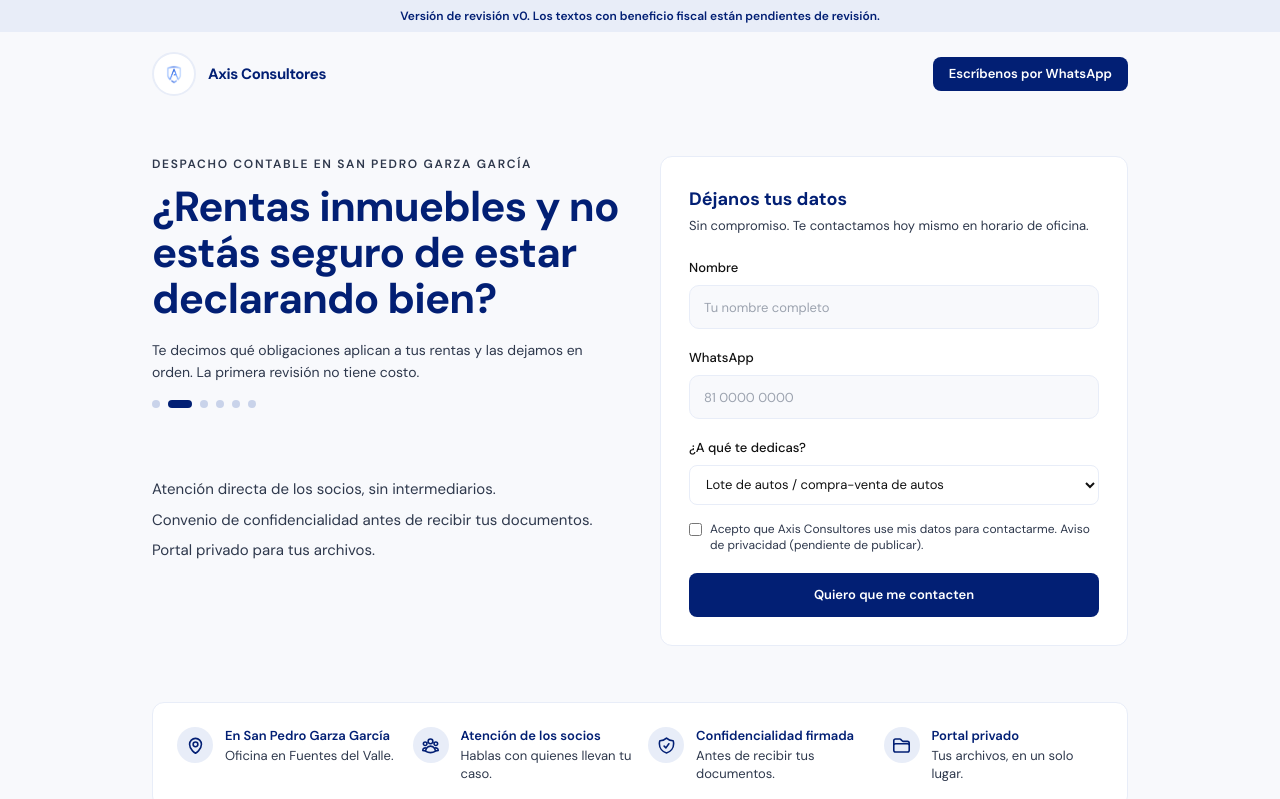
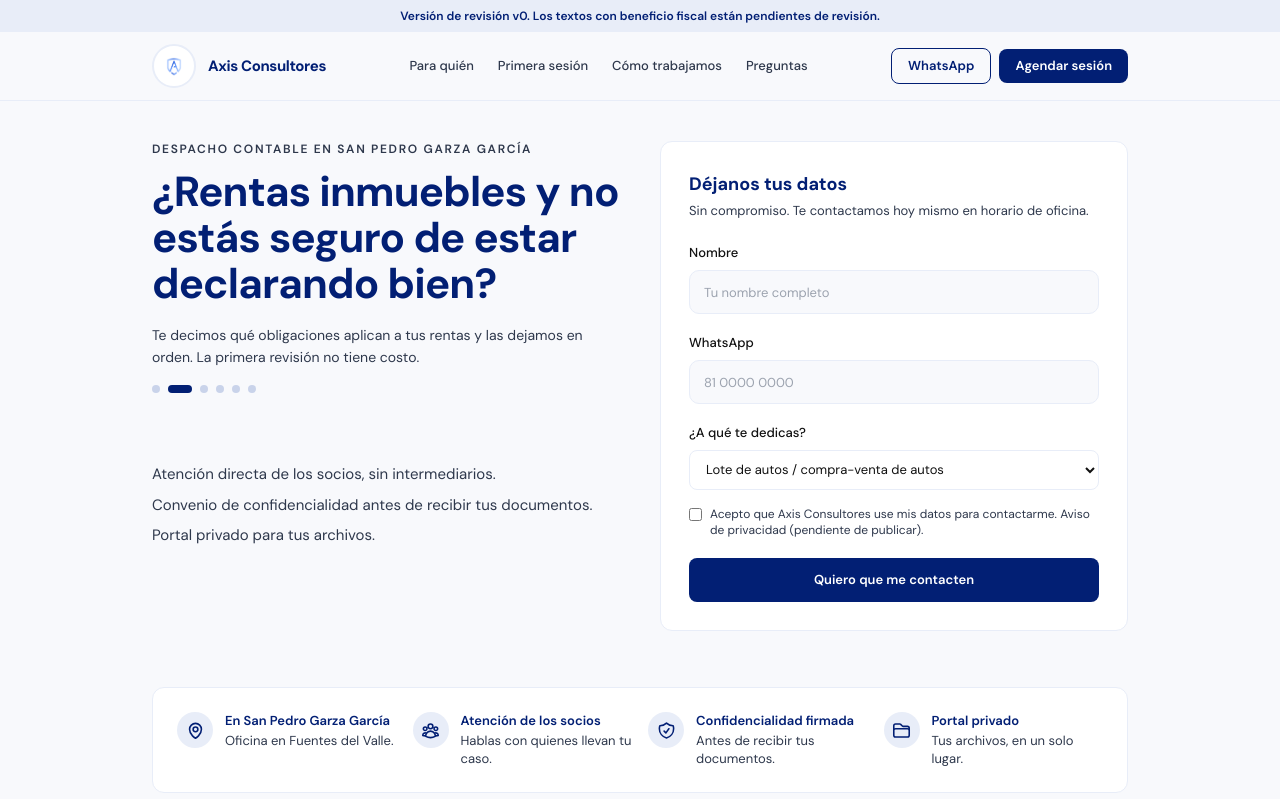
Before and after one commit to etrevino-axis/axis-diagnostico, a React (Vite) app: page /landing in a window 1280 px wide. Shown: the top 799 px of the page. Built offline with nearby package versions, Linux system fonts and the light colour scheme.

Commit message:
Landing v0: header fijo con navegacion y footer completo
Co-Authored-By: Claude Sonnet 5.5 <noreply@anthropic.com>
Claude-Session: https://claude.ai/code/session_01Mn73jV2iMRmbmFhxkvxtLX

```diff
--- a/src/pages/landing/index.tsx
+++ b/src/pages/landing/index.tsx
@@ -164,21 +164,34 @@ export default function Landing() {
         Versión de revisión v0. Los textos con beneficio fiscal están pendientes de revisión.
       </div>
 
-      <header className="mx-auto flex max-w-5xl items-center justify-between px-6 py-5">
-        <a href="/landing" className="flex items-center gap-3">
+      <header className="sticky top-0 z-30 border-b backdrop-blur" style={{ borderColor: "#e8edf8", backgroundColor: "rgba(248,249,252,0.92)" }}>
+        <div className="mx-auto flex max-w-5xl items-center justify-between gap-4 px-6 py-3">
+          <a href="#top" className="flex items-center gap-3">
             <span className="flex h-11 w-11 items-center justify-center overflow-hidden rounded-full bg-white" style={{ border: "2px solid #e8edf8" }}>
               <img src="/logoaxis.png" alt="" width={32} height={32} />
             </span>
             <span className="text-[15px] font-bold tracking-tight text-[#021f74]">Axis Consultores</span>
           </a>
+          <nav className="hidden items-center gap-6 text-sm font-medium text-[#2e384c] md:flex" aria-label="Principal">
+            <a href="#para-quien" className="hover:text-[#021f74]">Para quién</a>
+            <a href="#sesion" className="hover:text-[#021f74]">Primera sesión</a>
+            <a href="#como-trabajamos" className="hover:text-[#021f74]">Cómo trabajamos</a>
+            <a href="#faq" className="hover:text-[#021f74]">Preguntas</a>
+          </nav>
+          <div className="flex items-center gap-2">
             <a
               href={`https://wa.me/${WHATSAPP_NUMBER}`}
-          onClick={() => track("whatsapp_click", { fuente: "landing_v0" })}
-          className="rounded-[8px] px-4 py-2 text-sm font-semibold text-white"
-          style={{ backgroundColor: "#021f74" }}
+              onClick={() => track("whatsapp_click", { fuente: "landing_v0_header" })}
+              className="hidden rounded-[8px] border px-4 py-2 text-sm font-semibold text-[#021f74] sm:inline-block"
+              style={{ borderColor: "#021f74", borderWidth: 1.5 }}
             >
-          Escríbenos por WhatsApp
+              WhatsApp
             </a>
+            <a href="#form" className="rounded-[8px] px-4 py-2 text-sm font-semibold text-white" style={{ backgroundColor: "#021f74" }}>
+              Agendar sesión
+            </a>
+          </div>
+        </div>
       </header>
 
       <main className="mx-auto max-w-5xl px-6 pb-16">
@@ -225,7 +238,7 @@ export default function Landing() {
             </ul>
           </div>
 
-          <form onSubmit={enviar} className="rounded-[12px] border bg-white p-6 sm:p-7" style={{ borderColor: "#e8edf8" }}>
+          <form id="form" onSubmit={enviar} className="scroll-mt-24 rounded-[12px] border bg-white p-6 sm:p-7" style={{ borderColor: "#e8edf8" }}>
             {estado === "ok" ? (
               <div>
                 <h2 className="font-heading text-xl font-bold text-[#021f74]">Gracias, {nombre.split(" ")[0]}.</h2>
@@ -314,7 +327,7 @@ export default function Landing() {
           </div>
         </section>
 
-        <section className="py-10">
+        <section id="para-quien" className="scroll-mt-24 py-10">
           <h2 className="font-heading text-2xl font-bold tracking-[-0.015em] text-[#021f74]">Para quién trabajamos</h2>
           <p className="mt-2 max-w-2xl text-[15px] text-[#2e384c]">Negocios y personas de Monterrey y su área metropolitana que quieren tener su contabilidad en orden y con alguien que les explique.</p>
           <div className="mt-6 grid gap-4 sm:grid-cols-2 lg:grid-cols-4">
@@ -334,7 +347,7 @@ export default function Landing() {
           </div>
         </section>
 
-        <section className="py-10">
+        <section id="sesion" className="scroll-mt-24 py-10">
           <div className="grid gap-6 md:grid-cols-[1fr_320px] md:items-end">
             <div>
               <h2 className="font-heading text-2xl font-bold tracking-[-0.015em] text-[#021f74]">Qué pasa en tu primera sesión</h2>
@@ -355,7 +368,7 @@ export default function Landing() {
           </div>
         </section>
 
-        <section className="py-10">
+        <section id="como-trabajamos" className="scroll-mt-24 py-10">
           <h2 className="font-heading text-2xl font-bold tracking-[-0.015em] text-[#021f74]">Cómo trabajamos</h2>
           <div className="mt-6 grid gap-4 sm:grid-cols-2 lg:grid-cols-4">
             {STEPS.map((s) => (
@@ -382,7 +395,7 @@ export default function Landing() {
           </div>
         </section>
 
-        <section className="py-10">
+        <section id="faq" className="scroll-mt-24 py-10">
           <h2 className="font-heading text-2xl font-bold tracking-[-0.015em] text-[#021f74]">Preguntas frecuentes</h2>
           <div className="mt-5 divide-y rounded-[12px] border bg-white" style={{ borderColor: "#e8edf8" }}>
             {FAQ.map((f) => (
@@ -444,9 +457,58 @@ export default function Landing() {
         </section>
       </main>
 
-      <footer className="border-t px-6 py-8 text-center text-sm text-[#2e384c]" style={{ borderColor: "#e8edf8" }}>
-        Axis Consultores · Fuentes del Valle, Sector 7, San Pedro Garza García, N.L.
-        <p className="mt-2 text-xs">Fotografías: Unsplash.</p>
+      <footer style={{ backgroundColor: "#021f74" }}>
+        <div className="mx-auto grid max-w-5xl gap-10 px-6 py-12 md:grid-cols-[1.4fr_1fr_1fr_1fr]">
+          <div>
+            <div className="flex items-center gap-3">
+              <span className="flex h-10 w-10 items-center justify-center overflow-hidden rounded-full bg-white">
+                <img src="/logoaxis.png" alt="" width={28} height={28} />
+              </span>
+              <span className="text-[15px] font-bold text-white">Axis Consultores</span>
+            </div>
+            <p className="mt-4 max-w-xs text-sm leading-relaxed text-white/75">
+              Despacho contable y fiscal en San Pedro Garza García. Contabilidad en orden y alguien que te explica qué se hace y por qué.
+            </p>
+          </div>
+          <div>
+            <p className="text-xs font-semibold uppercase tracking-[0.14em] text-white/60">Navegación</p>
+            <ul className="mt-4 space-y-2 text-sm text-white/85">
+              <li><a href="#para-quien" className="hover:text-white">Para quién trabajamos</a></li>
+              <li><a href="#sesion" className="hover:text-white">Primera sesión</a></li>
+              <li><a href="#como-trabajamos" className="hover:text-white">Cómo trabajamos</a></li>
+              <li><a href="#faq" className="hover:text-white">Preguntas frecuentes</a></li>
+              <li><a href="/" className="hover:text-white">Diagnóstico gratuito</a></li>
+            </ul>
+          </div>
+          <div>
+            <p className="text-xs font-semibold uppercase tracking-[0.14em] text-white/60">Contacto</p>
+            <ul className="mt-4 space-y-2 text-sm text-white/85">
+              <li>
+                <a href={`https://wa.me/${WHATSAPP_NUMBER}`} onClick={() => track("whatsapp_click", { fuente: "landing_v0_footer" })} className="hover:text-white">
+                  WhatsApp
+                </a>
+              </li>
+              <li><a href="mailto:info@axisconsultoresmx.com" className="hover:text-white">info@axisconsultoresmx.com</a></li>
+              <li><a href={CALENDLY_URL} className="hover:text-white">Agendar sesión</a></li>
+              <li><a href="https://instagram.com/axisconsultores.mx" className="hover:text-white">Instagram</a></li>
+            </ul>
+          </div>
+          <div>
+            <p className="text-xs font-semibold uppercase tracking-[0.14em] text-white/60">Ubicación</p>
+            <p className="mt-4 text-sm leading-relaxed text-white/85">
+              Fuentes del Valle, Sector 7
+              <br />
+              66224 San Pedro Garza García, N.L.
+            </p>
+            <p className="mt-3 text-sm text-white/60">Horario: [por confirmar]</p>
+          </div>
+        </div>
+        <div className="border-t" style={{ borderColor: "rgba(255,255,255,0.15)" }}>
+          <div className="mx-auto flex max-w-5xl flex-col gap-2 px-6 py-5 text-xs text-white/60 sm:flex-row sm:items-center sm:justify-between">
+            <p>© 2026 Axis Consultores. Todos los derechos reservados.</p>
+            <p>Aviso de privacidad (pendiente de publicar) · Fotografías: Unsplash</p>
+          </div>
+        </div>
       </footer>
     </div>
   );
```
Lines whose indentation alone changed are shown as unchanged.
